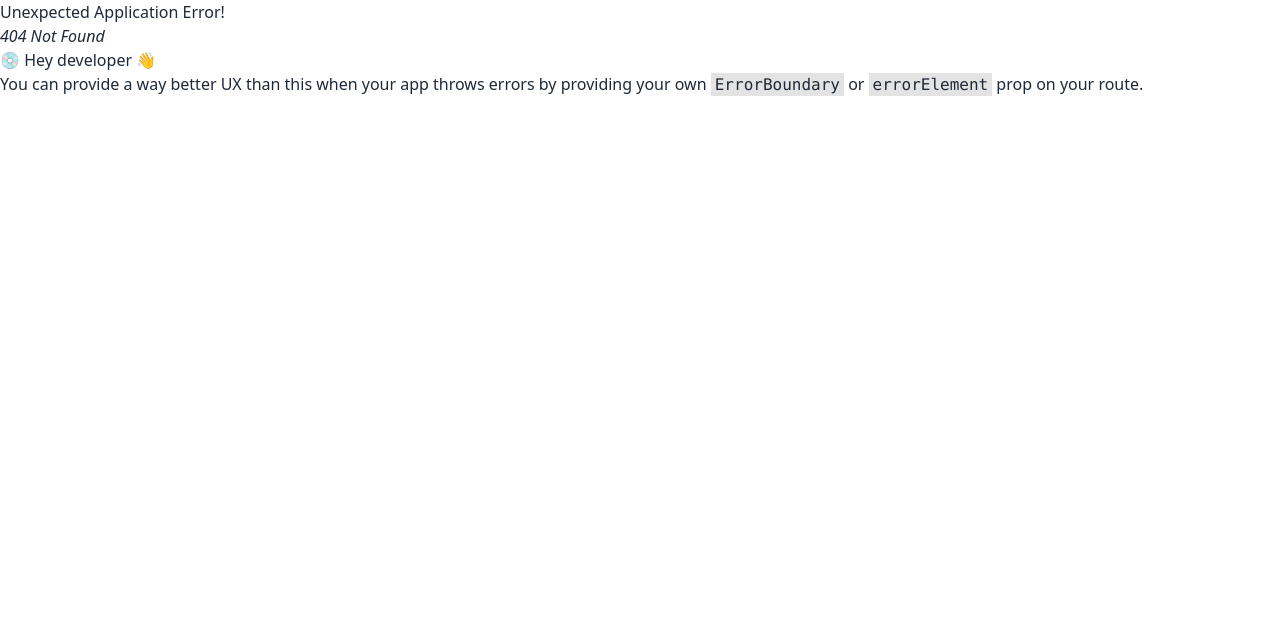
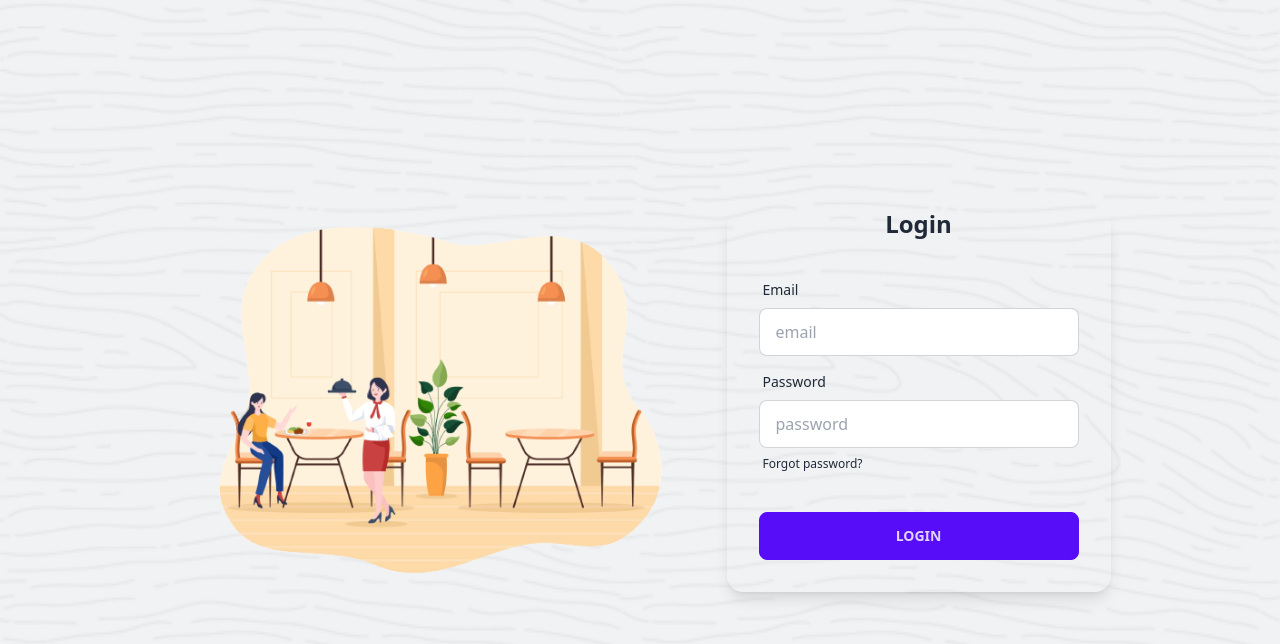
Before and after one commit to salehinRifat/restaurant-web, a React (Vite) app: page /login in a window 1280 px wide. Before the commit this address had no page. Shown: the top 644 px of the page. Built offline with nearby package versions, Linux system fonts and the light colour scheme.

Commit message:
Added the login page

```diff
--- a/src/layouts/MainLayout.jsx
+++ b/src/layouts/MainLayout.jsx
@@ -1,13 +1,14 @@
-import { Outlet } from "react-router-dom";
+import { Outlet, useLocation } from "react-router-dom";
 import Footer from "../pages/home/Footer/Footer";
 import Navbar from "../pages/home/Navbar/Navbar";
 
 const MainLayout = () => {
+    const location = useLocation();
     return (
         <div>
-            <Navbar></Navbar>
+            {location.pathname == '/login' || <Navbar></Navbar>}
             <Outlet></Outlet>
-            <Footer></Footer>
+            {location.pathname == '/login' || <Footer></Footer>}
         </div>
     );
 };
--- a/src/pages/home/Navbar/Navbar.jsx
+++ b/src/pages/home/Navbar/Navbar.jsx
@@ -4,9 +4,9 @@ const Navbar = () => {
     let li = <>
         <li><Link to={'/'}>Home</Link></li>
         <li><Link to={'/contact'}>Contact</Link></li>
-        <li><a>Dashboard</a></li>
         <li><Link to={'/menu'}>Menu</Link></li>
         <li><Link to={'/order/salad'}>Our Shop</Link></li>
+        <li><Link to={'/login'}>Login</Link></li>
     </>
     return (
         <div>
--- a/src/pages/login/Login.jsx
+++ b/src/pages/login/Login.jsx
@@ -1,7 +1,44 @@
+import './login.css';
+import loginImg from '../../assets/others/authentication2.png'
 const Login = () => {
+    const handleLogin = e => {
+        e.preventDefault();
+        const pass = e.target.password.value;
+        const email = e.target.email.value;
+        console.log(pass, email);
+    }
     return (
         <div>
-
+            <div className="hero min-h-screen sectionCover">
+                <div className="hero-content">
+                    <div className="text-center lg:text-left">
+                        <img src={loginImg} alt="" />
+                    </div>
+                    <div className="card shrink-0 w-full max-w-sm shadow-lg">
+                        <h1 className='text-center text-2xl font-bold'>Login</h1>
+                        <form className="card-body" onSubmit={handleLogin}>
+                            <div className="form-control">
+                                <label className="label">
+                                    <span className="label-text">Email</span>
+                                </label>
+                                <input type="email" name='email' placeholder="email" className="input input-bordered" required />
+                            </div>
+                            <div className="form-control">
+                                <label className="label">
+                                    <span className="label-text">Password</span>
+                                </label>
+                                <input type="password" placeholder="password" name="password" className="input input-bordered" required />
+                                <label className="label">
+                                    <a href="#" className="label-text-alt link link-hover">Forgot password?</a>
+                                </label>
+                            </div>
+                            <div className="form-control mt-6">
+                                <button className="btn btn-primary">Login</button>
+                            </div>
+                        </form>
+                    </div>
+                </div>
+            </div>
         </div>
     );
 };
--- /dev/null
+++ b/src/pages/login/login.css
@@ -0,0 +1,4 @@
+.sectionCover {
+    background-image: url(../../assets/others/authentication.png);
+    background-size: cover;
+}
--- a/src/router/Router.jsx
+++ b/src/router/Router.jsx
@@ -6,6 +6,7 @@ import Home from "../pages/home/home/Home";
 import Menu from "../pages/Menu/menu/Menu";
 import Order from "../pages/order/Order";
 import Contact from "../pages/Contact/Contact";
+import Login from "../pages/login/Login";
 
 
 const router = createBrowserRouter([
@@ -28,6 +29,10 @@ const router = createBrowserRouter([
             {
                 path: "/contact",
                 element: <Contact></Contact>
+            },
+            {
+                path: "/login",
+                element: <Login></Login>
             }
         ]
     },
```
